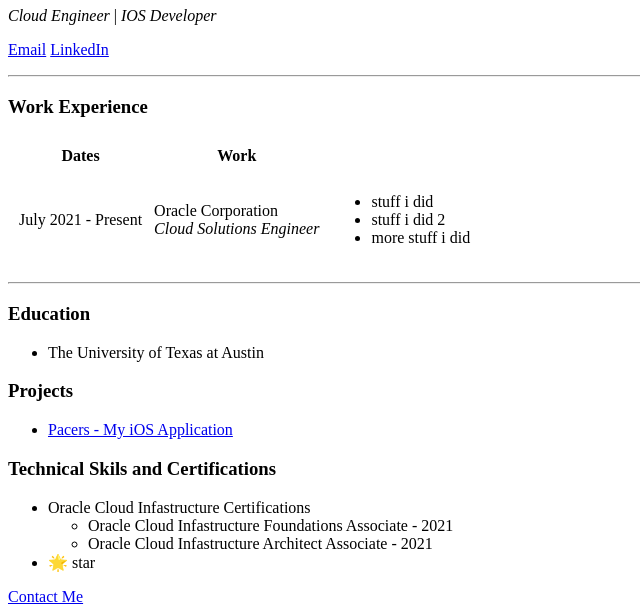
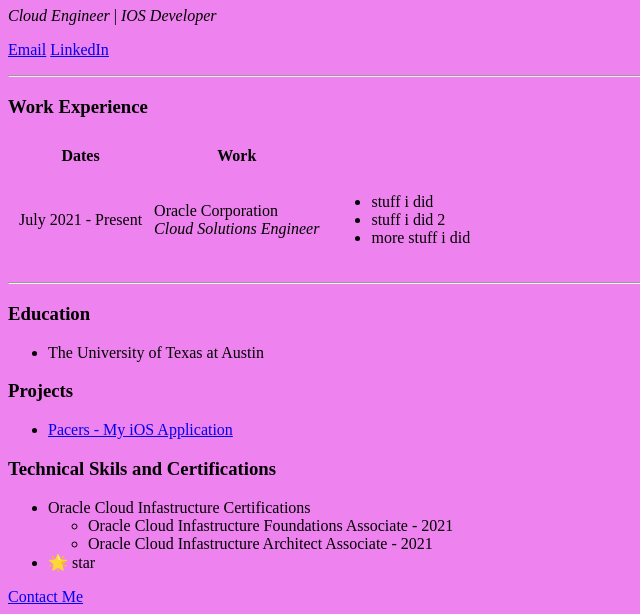
Before and after one commit to katdeegan/personal_website, a plain HTML site: page index.html in a window 1280 px wide. Shown: the part 322-936 px from the top of the page, without its empty margins (0-640 px from the left). Drawn offline with Linux system fonts and the light colour scheme.

Commit message:
added some in-line css

```diff
--- a/index.html
+++ b/index.html
@@ -6,7 +6,7 @@
   <title>Katherine's Personal Site</title>
 </head>
 
-<body>
+<body style="background-color: violet;">
 
   <img src="photos/kat-headshot.png" alt="Photo of Katherine Deegan" width="25%">
   <h1>Katherine Deegan</h1>
```
Also changed, not shown: 1 other file.
